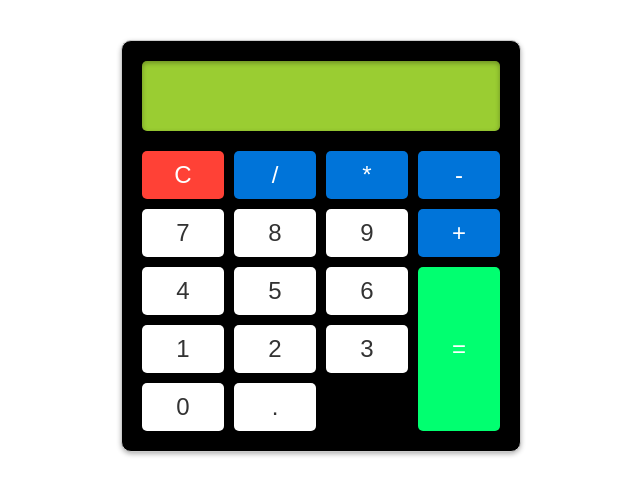
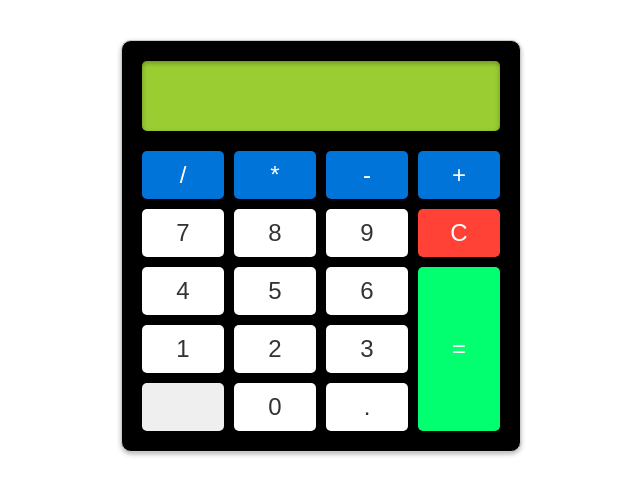
Before and after one commit to Software-Engineering-Laboratory-Sharif/SE-Lab-1, a plain HTML site: page index.html in a window 1280 px wide. Shown: the whole page, without its empty margins (319-959 px from the left). Drawn offline with Linux system fonts and the light colour scheme.

Commit message:
fix: Change calculator format

```diff
--- a/index.html
+++ b/index.html
@@ -11,14 +11,14 @@
 <div class="calculator">
   <div id="result"></div>
   <div class="buttons">
-    <button class="clear">C</button>
     <button class="operator">/</button>
     <button class="operator">*</button>
     <button class="operator">-</button>
+    <button class="operator">+</button>
     <button class="number">7</button>
     <button class="number">8</button>
     <button class="number">9</button>
-    <button class="operator">+</button>
+    <button class="clear">C</button>
     <button class="number">4</button>
     <button class="number">5</button>
     <button class="number">6</button>
@@ -26,6 +26,7 @@
     <button class="number">1</button>
     <button class="number">2</button>
     <button class="number">3</button>
+    <button class="empty"></button>
     <button class="number">0</button>
     <button class="decimal">.</button>
   </div>
```
